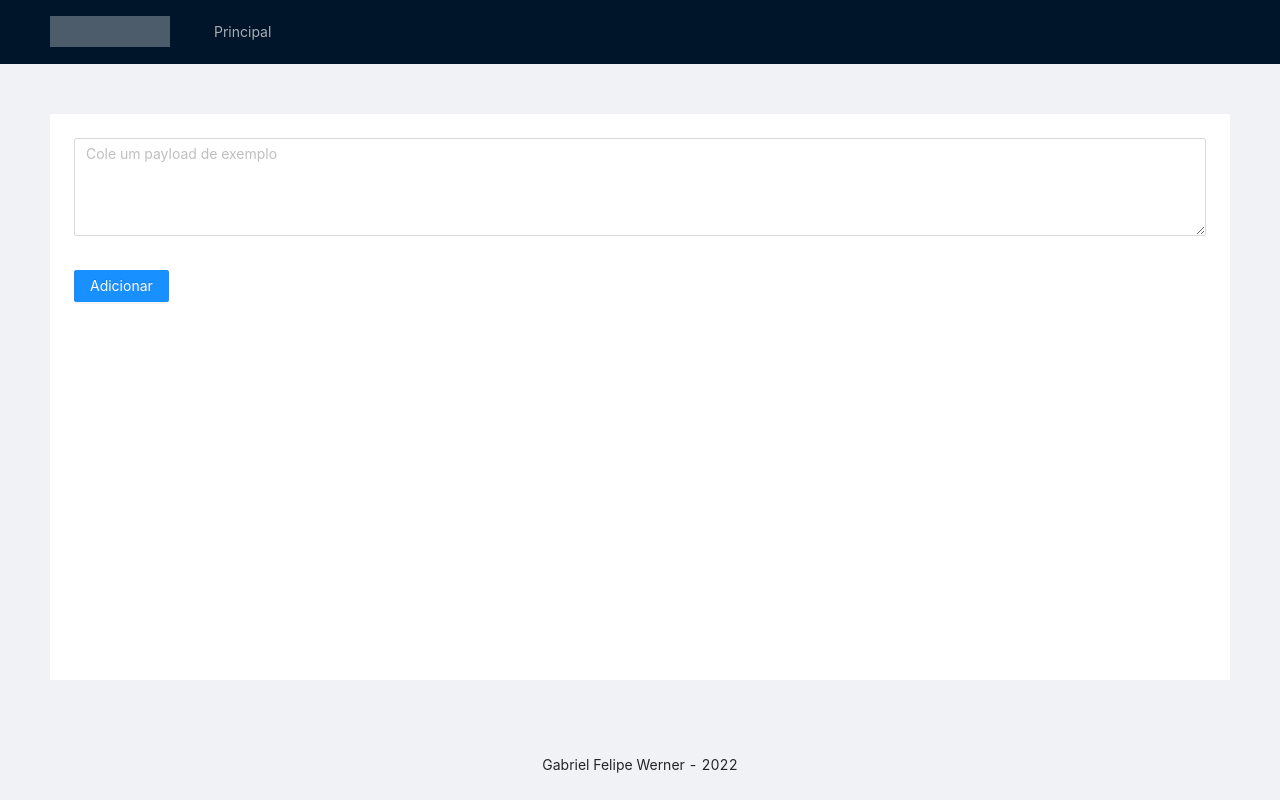
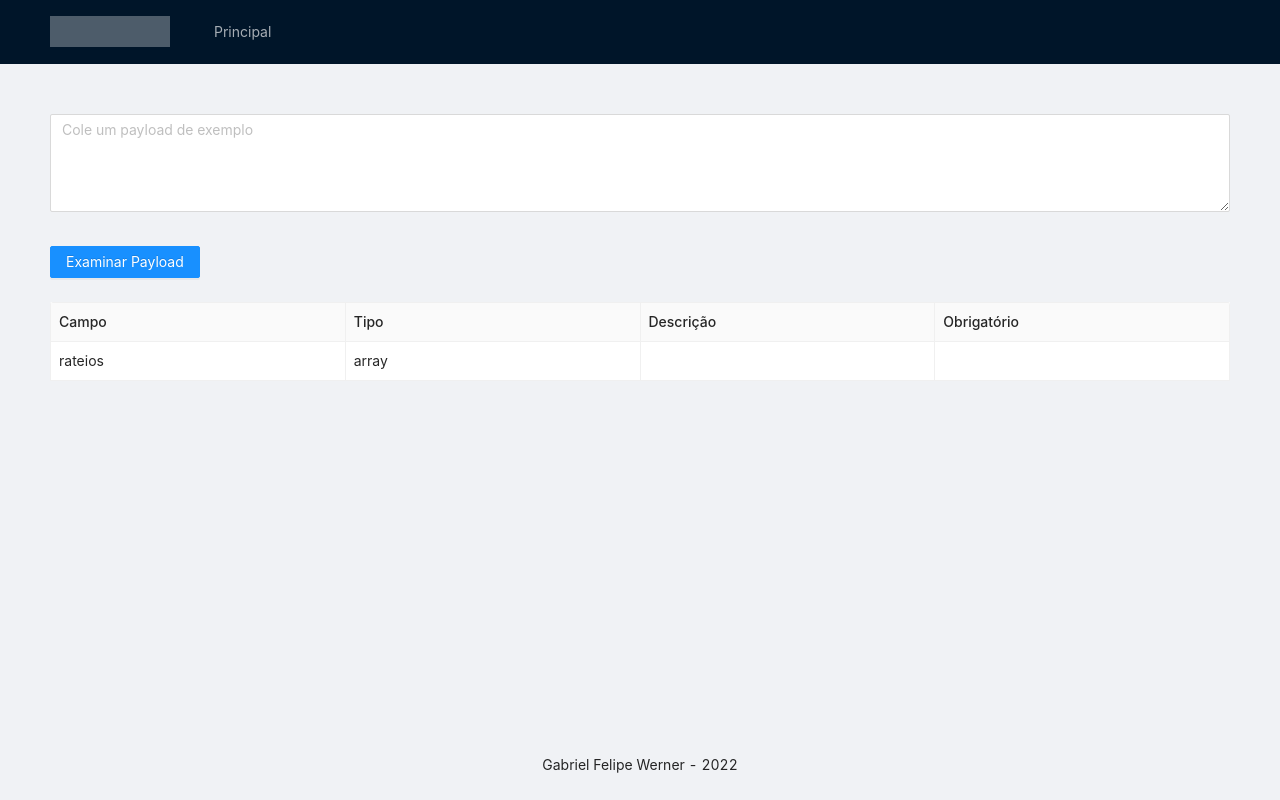
Before and after one commit to gabrielgfw/payload-checker, a React (Create React App) app: page / in a window 1280 px wide. Built offline with nearby package versions, Linux system fonts and the light colour scheme.

Commit message:
simplificando arrays e adicionando table para mostras os campos

```diff
--- a/src/App.css
+++ b/src/App.css
@@ -1,9 +1,9 @@
-.site-layout-content {
+/* .site-layout-content {
   height: 100%;
   min-height: 280px;
   padding: 24px;
   background: #fff;
-}
+} */
 
 .logo {
   float: left;
--- a/src/App.js
+++ b/src/App.js
@@ -1,6 +1,7 @@
 import { useState } from 'react';
 import './App.css';
-import { Layout, Input, Menu, Button, Form } from 'antd';
+import { Layout, Input, Menu, Button, Form, Table } from 'antd';
+import reportWebVitals from './reportWebVitals';
 
 const { Header, Footer, Content } = Layout;
 const { TextArea } = Input;
@@ -10,33 +11,97 @@ const headerItems = [{
   label: 'Principal'
 }];
 
+
+
+
 function App() {
-  const [payloadsExemplo, setPayloadsExemplo] = useState([]);
+  const [propList, setPropList] = useState([{
+    propertyName: 'rateios',
+    type: 'array',
+    description: '',
+    required: false
+  }]);
 
-  function handlerAddPayloadExemplo(payload) {
-    setPayloadsExemplo([ ...payloadsExemplo, payload ]);
+  const columns = [
+    {
+      title: 'Campo',
+      dataIndex: 'propertyName',
+      key: 'propertyName',
+    },
+    {
+      title: 'Tipo',
+      dataIndex: 'type',
+      key: 'type',
+    },
+    {
+      title: 'Descrição',
+      dataIndex: 'description',
+      key: 'description',
+    },
+    {
+      title: 'Obrigatório',
+      dataIndex: 'required',
+      key: 'required',
+    }
+  ];
+
+  function onFinish(values) {
+    const { payloadInput } = values;
+    const payloadParsed = JSON.parse(payloadInput);
+    reduceArraysForSimplicity(payloadParsed);
+    const examined = examinePayload(payloadParsed, []);
+    setPropList([ ...examined ]);
   }
 
-  function onFinish(values) {
-    console.log(`# Values:`);
-    const { payloadInput } = values;
-    const payloadParsed = JSON.parse(payloadInput);
-    examineObject(payloadParsed);
-    console.log(JSON.parse(payloadInput));
 
+  function reduceArraysForSimplicity(payloadParsed) {
+    for(let prop in payloadParsed) {
+      const propType = returnPropertyType(payloadParsed[prop]);
+      if(propType === 'array') {
+        if(payloadParsed[prop].length > 0) {
+          payloadParsed[prop] = payloadParsed[prop].slice(0, 1);
+        }
+      }
+    }
   }
 
-  function examineObject(payloadParsed) {
+  function examinePayload(payloadParsed, propertiesStack) {
+    let properties = propertiesStack;
+
     for(let prop in payloadParsed) {
       const propType = returnPropertyType(payloadParsed[prop]);
-      if(propType == 'object' || propType == 'array') {
-        console.log(`# INICIO: ${prop} (${propType})`);
-        examineObject(payloadParsed[prop]);
-        console.log(`# FIM: ${prop} (${propType})`);
+      const propZerada = prop == 0;
+
+      if(propType === 'object' || propType === 'array') {
+        properties.push({
+          propertyName: propZerada ? '-- início --' : `${prop} (INÍCIO)`,
+          type: propType,
+          description: ''
+        });
+        examinePayload(payloadParsed[prop], properties);
+
+        properties.push({
+          propertyName: propZerada ? '-- fim --' : `${prop} (FIM)`,
+          type: propType,
+          description: ''
+        });
+
       } else {
-        console.log(`# CAMPO: ${prop} (${propType})`);
+        properties.push({
+          propertyName: prop,
+          type: propType,
+          description: ''
+        });
       }
     }
+
+    return applyIndexValue(properties);
+  }
+
+  function applyIndexValue(propertiesList) {
+    return propertiesList.map((prop, index) => {
+      return { key: index+1, ...prop };
+    });
   }
 
   function returnPropertyType(prop) {
@@ -71,10 +136,19 @@ function App() {
                   type="primary"
                   htmlType="submit"
                 >
-                  Adicionar
+                  Examinar Payload
                 </Button>
               </Form.Item>
             </Form>
+            <Table
+              dataSource={propList}
+              columns={columns}
+              sticky={true}
+              pagination={false}
+              scroll={{ y: '50vh'}}
+              bordered={true}
+              size={'small'}
+            />
           </div>
         </Content>
         <Footer style={{ textAlign: 'center' }}>Gabriel Felipe Werner - 2022</Footer>
```
